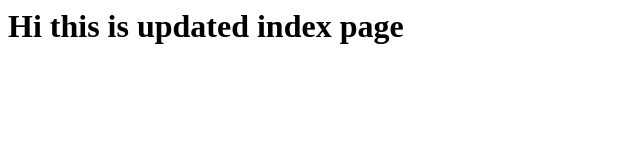
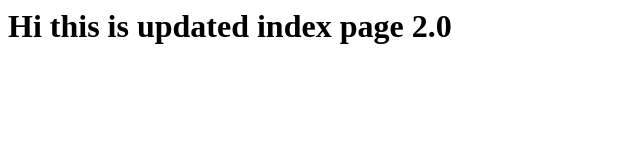
Before and after one commit to kradars/WebAppRepo, a plain HTML site: page index.html in a window 1280 px wide. Shown: the full height of the page, 0-640 px from the left. Drawn offline with Linux system fonts and the light colour scheme.

Commit message:
Update index.html

```diff
--- a/index.html
+++ b/index.html
@@ -1 +1 @@
-<h1>Hi this is updated index page</h1>
+<h1>Hi this is updated index page 2.0</h1>
```
